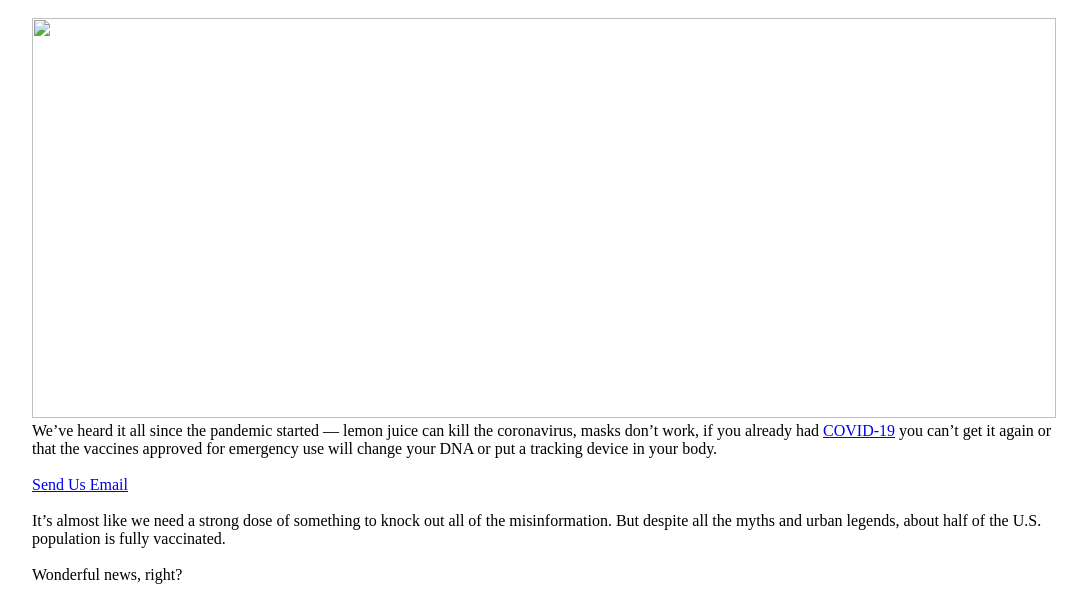
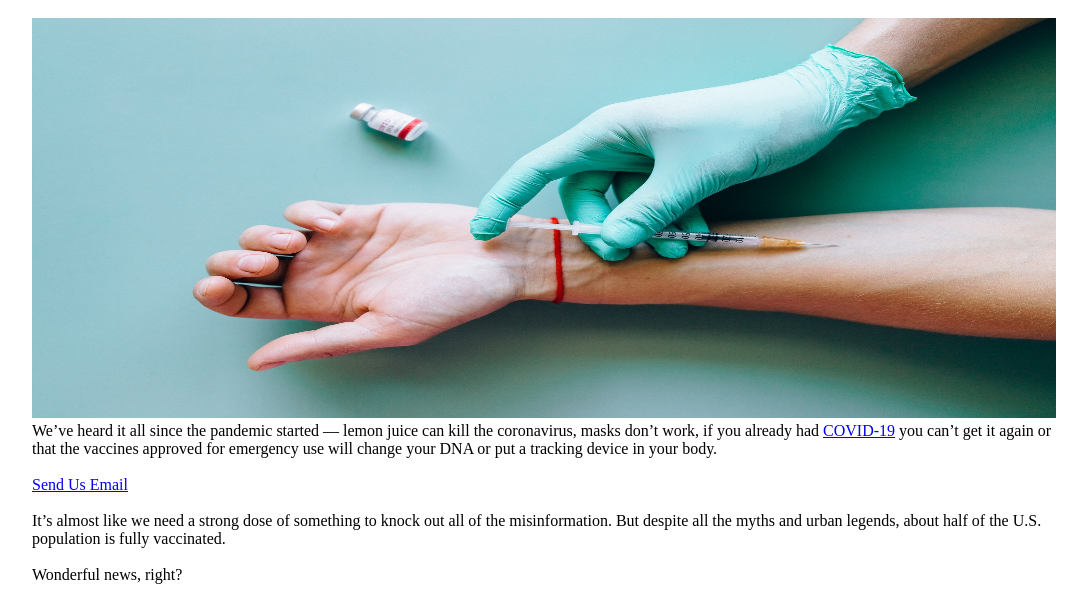
Before and after one commit to ObeyMorris/Art277Assignments, a plain HTML site: page index.html in a window 1280 px wide. Shown: the part 206-800 px from the top of the page, without its empty margins (96-1183 px from the left). Drawn offline with Linux system fonts and the light colour scheme.

Commit message:
Add files via upload

```diff
--- a/index.html
+++ b/index.html
@@ -27,7 +27,7 @@
         <p>
             <h1>Can Vaccinated People Transmit COVID-19 to  Others? </h1>
             Get the answer from an infectious disease specialist <br><br>
-            <img src="img/aa.jpg" alt="">
+            <img src="aa.jpg" alt="">
             <p>
                 We’ve heard it all since the pandemic    started — lemon juice can kill the coronavirus, masks don’t work, if you  already had <a href="www.">COVID-19</a> you can’t get it again or that the vaccines approved for emergency use will change your  DNA or put a tracking device in your body. <br><br>
                 <a href="mailto:gray18junior1998@gmil.com">Send Us Email </a><br><br>
```
Also changed, not shown: aa.jpg (added).
